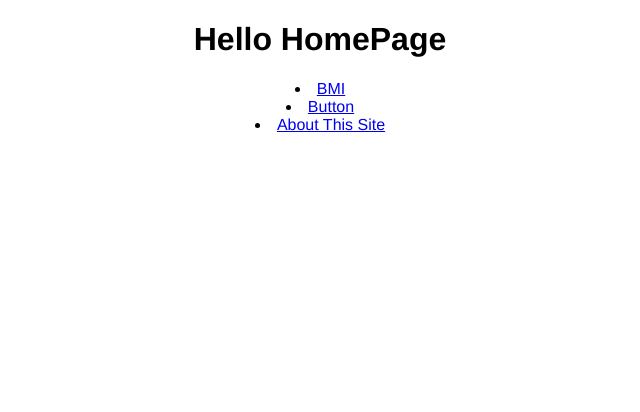
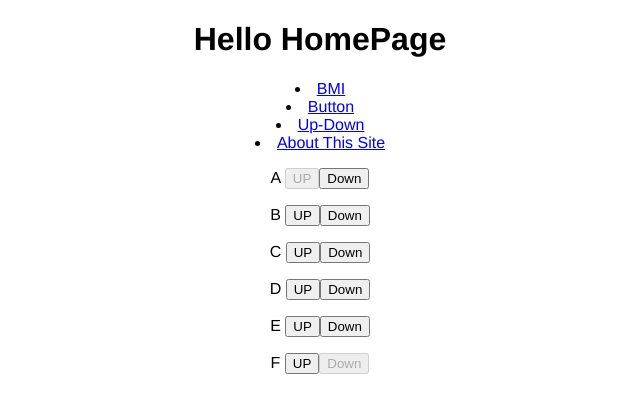
Before and after one commit to keemdedone/My-HomePage, an Angular app: page /up-down in a window 1280 px wide. Before the commit this address led to /. Shown: the top 412 px of the page, without its empty margins (320-960 px from the left). Built offline with nearby package versions, Linux system fonts and the light colour scheme.

Commit message:
upDown function

```diff
--- a/src/app/app-routing.module.ts
+++ b/src/app/app-routing.module.ts
@@ -2,6 +2,7 @@ import { NgModule } from '@angular/core';
 import { RouterModule, Routes } from '@angular/router';
 import { BmiComponent } from './bmi/bmi.component';
 import { ButtonComponent } from './button/button.component';
+import { UpDownComponent } from './up-down/up-down.component';
 
 const routes: Routes = [
   {
@@ -12,6 +13,10 @@ const routes: Routes = [
     path:'button',
     component:ButtonComponent,
   },
+  {
+    path:'up-down',
+    component:UpDownComponent
+  }
 ];
 
 @NgModule({
--- a/src/app/app.component.html
+++ b/src/app/app.component.html
@@ -2,6 +2,7 @@
   <h1>Hello HomePage</h1>
       <li><a routerLink="./bmi" routerLinkActive="st-active">BMI</a></li>
       <li><a routerLink="./button" routerLinkActive="st-active">Button</a></li>
+      <li><a routerLink="./up-down" routerLinkActive="st-active">Up-Down</a></li>
       <li><a routerLink="" routerLinkActive="st-active">About This Site</a></li>
   <router-outlet></router-outlet>
 </div>
--- a/src/app/app.module.ts
+++ b/src/app/app.module.ts
@@ -5,12 +5,14 @@ import { AppRoutingModule } from './app-routing.module';
 import { AppComponent } from './app.component';
 import { BmiComponent } from './bmi/bmi.component';
 import { ButtonComponent } from './button/button.component';
+import { UpDownComponent } from './up-down/up-down.component';
 
 @NgModule({
   declarations: [
     AppComponent,
     BmiComponent,
-    ButtonComponent
+    ButtonComponent,
+    UpDownComponent
   ],
   imports: [
     BrowserModule,
--- /dev/null
+++ b/src/app/up-down/up-down.component.html
@@ -0,0 +1,7 @@
+<ng-container>
+  <div *ngFor="let txt of ary; let i = index" class="upDown">
+    <span> {{ txt }} </span>
+    <button type="button" [disabled]="checkUp(i)" (click)="up(i)">UP</button>
+    <button type="button" [disabled]="checkDown(i)" (click)="down(i)">Down</button>
+  </div>
+</ng-container>
--- /dev/null
+++ b/src/app/up-down/up-down.component.scss
@@ -0,0 +1,3 @@
+.upDown{
+  margin-top: 1em;
+}
--- /dev/null
+++ b/src/app/up-down/up-down.component.ts
@@ -0,0 +1,42 @@
+import { Component, OnInit } from '@angular/core';
+
+@Component({
+  selector: 'app-up-down',
+  templateUrl: './up-down.component.html',
+  styleUrls: ['./up-down.component.scss']
+})
+export class UpDownComponent implements OnInit {
+
+  constructor() { }
+
+  ary = ["A","B","C","D","E","F"] ;
+
+  // eslint-disable-next-line @angular-eslint/no-empty-lifecycle-method
+  ngOnInit(): void {
+  }
+
+  up(n:number): void{
+    const tmp = this.ary[n-1];
+    this.ary[n-1] = this.ary[n];
+    this.ary[n] = tmp;
+  }
+
+  down(n:number): void{
+    const tmp = this.ary[n+1];
+    this.ary[n+1] = this.ary[n];
+    this.ary[n] = tmp;
+  }
+
+  checkUp(n:number): any{
+    if( n == 0 ){
+      return true;
+    }
+  }
+
+  checkDown(n:number): any{
+    if( n == this.ary.length-1 ){ //index start from 0
+      return true;
+    }
+  }
+
+}
```
Also changed, not shown: 1 other file (tests, documents, lock files or other folders).
